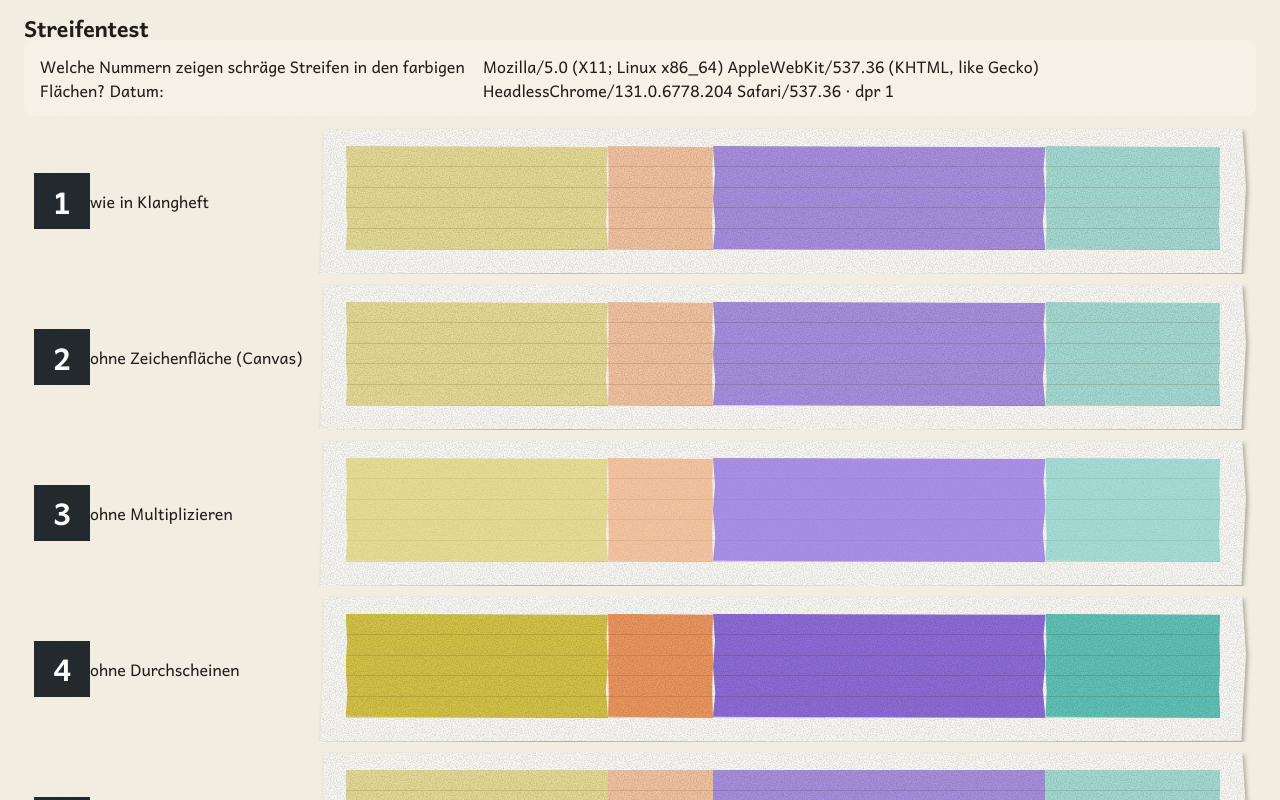
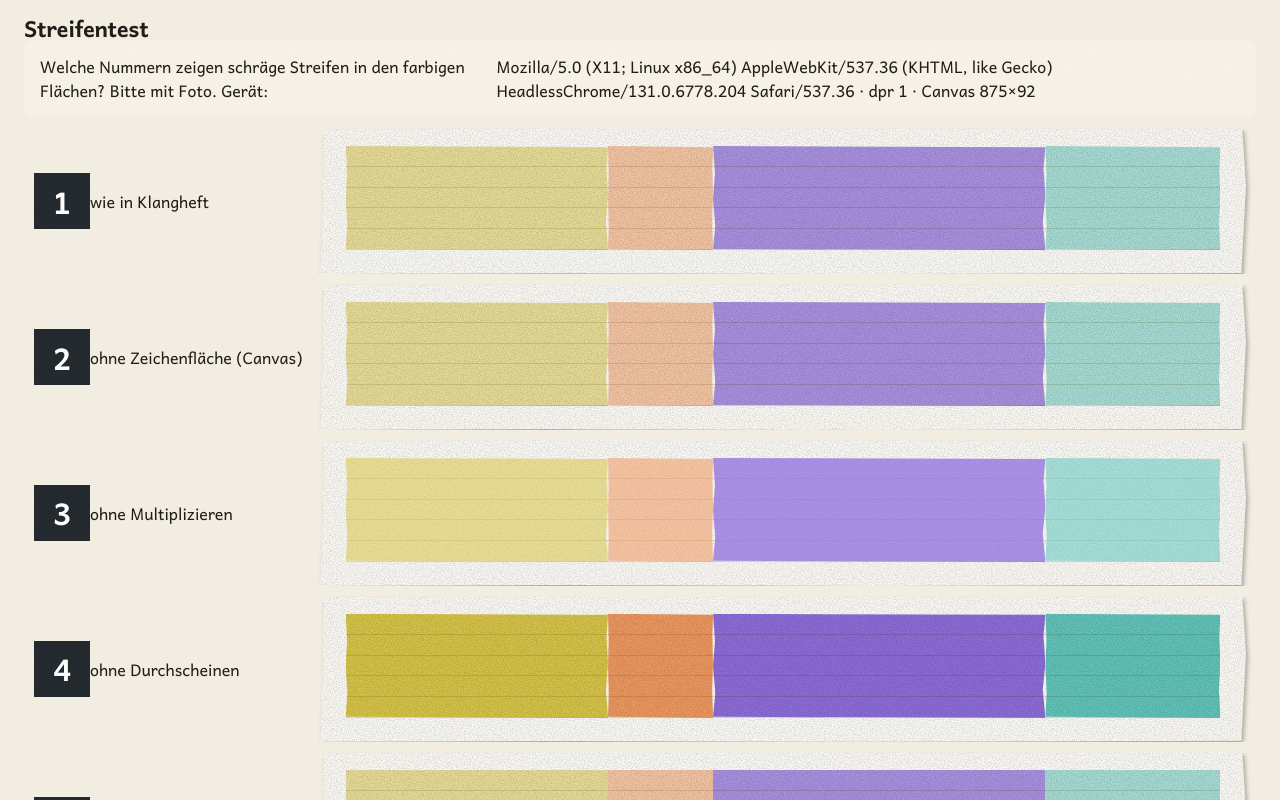
Before and after one commit to KlangKiste/klangheft, a plain HTML site: page streifentest.html in a window 1280 px wide. Drawn offline with Linux system fonts and the light colour scheme.

Commit message:
Streifentest: Zeichenfläche nach den Stilen vermessen

```diff
--- a/streifentest.html
+++ b/streifentest.html
@@ -25,13 +25,13 @@
 </head>
 <body>
 <h1>Streifentest</h1>
-<p class="info">Welche Nummern zeigen schräge Streifen in den farbigen Flächen? Datum: <span id="info"></span></p>
+<p class="info">Welche Nummern zeigen schräge Streifen in den farbigen Flächen? Bitte mit Foto. Gerät: <span id="info"></span></p>
 <div id="tests" class="untersuchen"></div>
 <script>
   // Stile genau wie in Klangheft: das Stylesheet der App aus index.html übernehmen
   fetch('./').then((r) => r.text()).then((html) => {
     const m = html.match(/href="([^"]*assets\/index-[^"]*\.css)"/);
-    if (m) { const l = document.createElement('link'); l.rel = 'stylesheet'; l.href = m[1]; document.head.append(l); }
+    if (m) { const l = document.createElement('link'); l.rel = 'stylesheet'; l.href = m[1]; l.onload = zeichnen; document.head.append(l); }
   });
   document.getElementById('info').textContent = `${navigator.userAgent} · dpr ${window.devicePixelRatio}`;
   const varianten = [
@@ -46,6 +46,7 @@
   ];
   const teile = [['#d9c74a', 0, 30], ['#f09a62', 30, 12], ['#8f6ee0', 42, 38], ['#62c7c0', 80, 20]];
   const tests = document.getElementById('tests');
+  const flaechen = [];
   varianten.forEach(([cls, was, mitCanvas], i) => {
     const reihe = document.createElement('div');
     reihe.className = 'reihe';
@@ -61,14 +62,19 @@
       const cv = document.createElement('canvas');
       cv.className = 'u-welle';
       spur.append(cv);
-      requestAnimationFrame(() => {
+      flaechen.push(cv);
+    }
+  });
+  // Erst messen, wenn die Stile da sind: wie in Klangheft so breit und hoch wie die Spur
+  function zeichnen() {
+    for (const cv of flaechen) {
         const w = cv.clientWidth, hgt = cv.clientHeight;
         const dpr = Math.min(window.devicePixelRatio || 1, 16000 / w);
         cv.width = Math.round(w * dpr); cv.height = Math.round(hgt * dpr);
         const g = cv.getContext('2d'); g.setTransform(dpr, 0, 0, dpr, 0, 0); g.clearRect(0, 0, w, hgt);
-      });
     }
-  });
+    document.getElementById('info').textContent += ` · Canvas ${flaechen.map((c) => c.width + '×' + c.height)[0]}`;
+  }
 </script>
 </body>
 </html>
```
